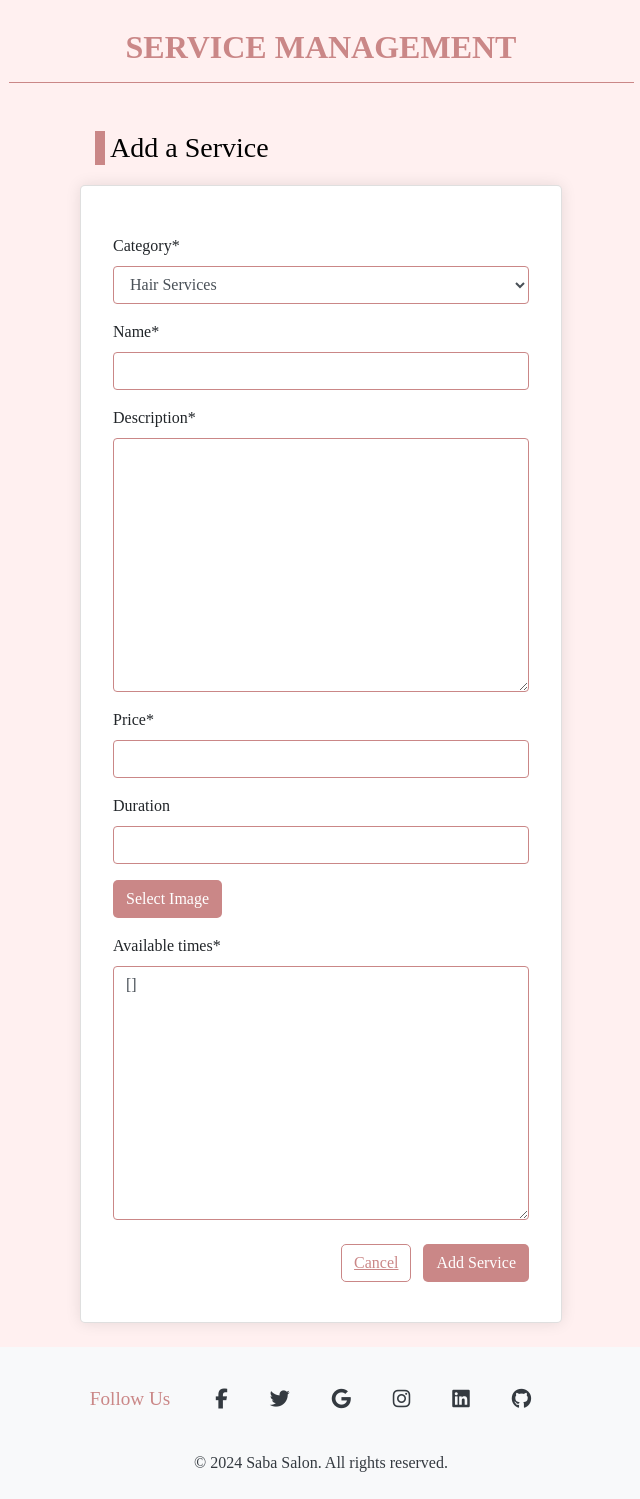
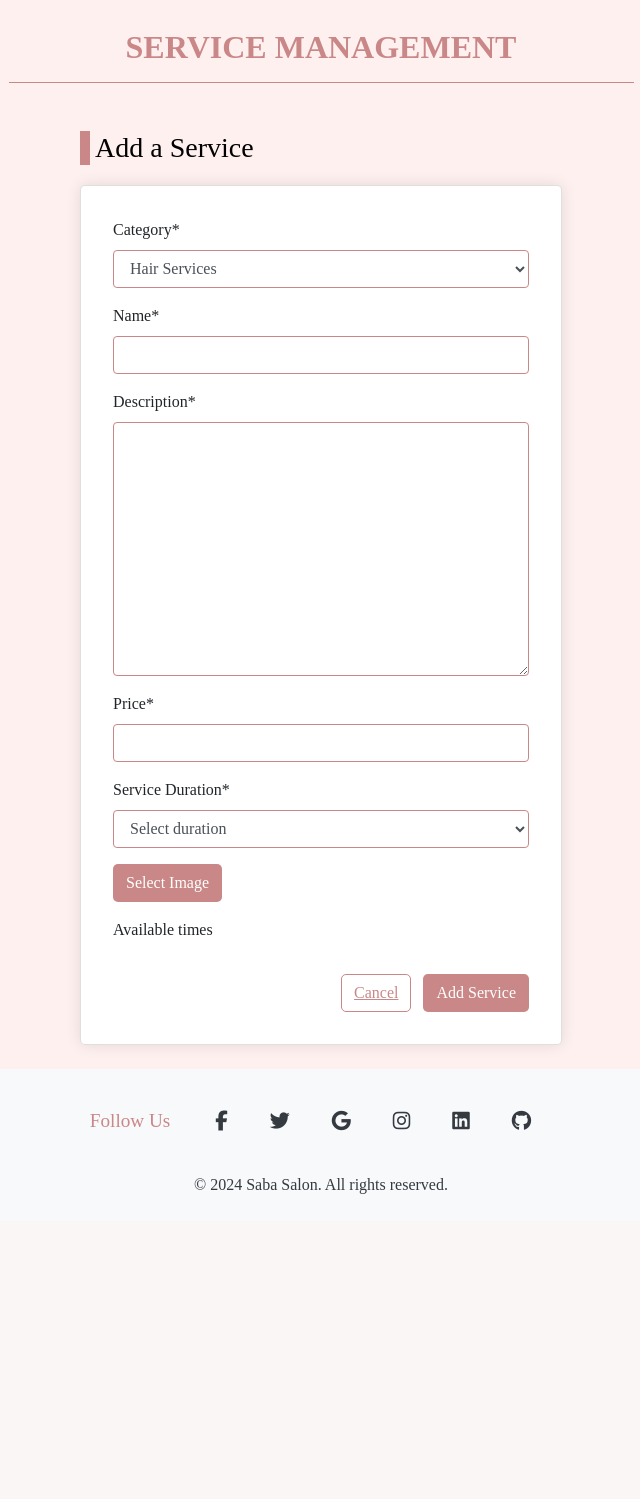
Before and after one commit to SABA-SALEH/saba_salon, a Django app: page /services/add/ in a window 1280 px wide. Shown: the part 128-1627 px from the top of the page, without its empty margins (319-959 px from the left). After the commit the page ends 1322 px from the top, so only its background shows below. Run offline with Django 3.2, Linux system fonts and the light colour scheme; the visitor is signed in with stand-in values (Sample User, id 1); data comes from the database, SQL or seed files in the repository; parts of the project's set-up code (start-up, migrations or seed data) failed here and were passed over; some libraries are stand-ins or nearby versions; some web fonts are replaced.

Commit message:
added form validation for add and edit service and update duration and available time in more dynamic way

```diff
--- a/saba_salon/settings.py
+++ b/saba_salon/settings.py
@@ -28,7 +28,7 @@ SECRET_KEY = os.environ.get('SECRET_KEY', 'w8s@5z0*=nw=v!@ycq%9wkbzfr%8z7+8x(%_g
 DEBUG = True
 
 
-ALLOWED_HOSTS = ['saba-salon-2875b1e9e4e8.herokuapp.com', '8000-sabasaleh-sabasalon-fm3b1vbv2b4.ws.codeinstitute-ide.net']
+ALLOWED_HOSTS = ['saba-salon-2875b1e9e4e8.herokuapp.com', '8000-sabasaleh-sabasalon-zjcw88yvw7h.ws.codeinstitute-ide.net']
 
 
 # Application definition
--- a/services/forms.py
+++ b/services/forms.py
@@ -1,9 +1,45 @@
 from django import forms
+from django.core.exceptions import ValidationError
+from datetime import datetime, timedelta
 from .models import Service, Category
 from .widgets import CustomClearableFileInput
 
+def generate_time_slots(start_time, end_time, duration):
+    """
+    Generate time slots between start_time and end_time with the specified duration.
+    """
+    slots = []
+    current_time = start_time
+    while current_time + duration <= end_time:
+        slots.append(current_time.strftime('%H:%M'))
+        current_time += duration
+    return slots
 
 class ServiceForm(forms.ModelForm):
+    DURATION_CHOICES = [
+        ('', 'Select duration'),
+        ('00:15:00', '15 minutes'),
+        ('00:30:00', '30 minutes'),
+        ('01:00:00', '1 hour'),
+        ('01:15:00', '1 hour 15 minutes'),
+        ('01:30:00', '1 hour 30 minutes'),
+        ('02:00:00', '2 hours'),
+        ('02:30:00', '2 hours 30 minutes'),
+    ]
+
+    duration = forms.ChoiceField(
+        choices=DURATION_CHOICES,
+        label="Service Duration",
+        required=True,
+        widget=forms.Select(attrs={'class': 'border-black'})
+    )
+
+    available_times = forms.MultipleChoiceField(
+        widget=forms.CheckboxSelectMultiple,
+        required=False,
+        choices=[]
+    )
+
     class Meta:
         model = Service
         fields = '__all__'
@@ -15,7 +51,74 @@ class ServiceForm(forms.ModelForm):
         super().__init__(*args, **kwargs)
         categories = Category.objects.all()
         friendly_names = [(c.id, c.get_friendly_name()) for c in categories]
+        self.fields['category'].choices = friendly_names
 
-        self.fields['category'].choices = friendly_names
+        # Set CSS class for each field
         for field_name, field in self.fields.items():
             field.widget.attrs['class'] = 'border-black'
+
+        self.fields['duration'].widget.attrs['placeholder'] = 'Select duration'
+        self.fields['available_times'].choices = []
+
+        # Define default start and end times
+        start_time = datetime.strptime('09:00', '%H:%M')
+        end_time = datetime.strptime('18:00', '%H:%M')
+
+        # Populate choices based on the instance
+        if self.instance.pk:
+            # Set the initial duration value correctly
+            if isinstance(self.instance.duration, timedelta):
+                hours, remainder = divmod(self.instance.duration.seconds, 3600)
+                minutes = remainder // 60
+                duration_str = f'{hours:02}:{minutes:02}:00'
+                self.fields['duration'].initial = duration_str
+
+            # Generate available times based on the existing service's duration
+            service_duration = self.instance.duration
+            time_slots = generate_time_slots(start_time, end_time, service_duration)
+            self.fields['available_times'].choices = [(time, time) for time in time_slots]
+
+            # Preselect the stored times
+            selected_times = self.instance.available_times or []
+            self.initial['available_times'] = selected_times if selected_times else []
+
+        # If the form is bound and submitted
+        if self.is_bound:
+            duration_str = self.data.get('duration', '')
+            if duration_str:
+                hours, minutes, _ = map(int, duration_str.split(':'))
+                service_duration = timedelta(hours=hours, minutes=minutes)
+                time_slots = generate_time_slots(start_time, end_time, service_duration)
+                self.fields['available_times'].choices = [(time, time) for time in time_slots]
+
+    def clean_name(self):
+        name = self.cleaned_data.get('name')
+        print(f"Validating name: {name}")
+        if not name:
+            raise ValidationError("Service name cannot be empty.")
+        if any(char.isdigit() for char in name):  # Check for numbers in name
+            raise ValidationError("Service name cannot contain numbers.")
+        return name
+
+    def clean_description(self):
+        description = self.cleaned_data.get('description')
+        print(f"Validating description: {description}")
+        if not description:
+            raise ValidationError("Description cannot be empty.")
+        if len(description) < 10:  # Minimum length requirement
+            raise ValidationError("Description must be at least 10 characters long.")
+        return description
+
+    def clean_price(self):
+        price = self.cleaned_data.get('price')
+        print(f"Validating price: {price}")
+        if price is None:
+            raise ValidationError("Price cannot be empty.")
+        try:
+            price = float(price)
+        except (ValueError, TypeError):
+            raise ValidationError("Price must be a valid number.")
+
+        if price < 0:  # Check for negative price
+            raise ValidationError("Price must be a positive number.")
+        return price
--- a/services/templates/services/add_service.html
+++ b/services/templates/services/add_service.html
@@ -2,13 +2,14 @@
 {% load static %}
 
 {% block extra_css %}
-<!-- Link to custom CSS for service management -->
 <link rel="stylesheet" href="{% static 'services/css/service_management.css' %}">
 {% endblock %}
 
 {% block content %}
+
 <!-- Spacer to separate the header from the content -->
 <div class="spacer"></div>
+
 
 <!-- Title and separator for the page -->
 <div class="col text-center">
@@ -16,18 +17,14 @@
     <hr class="w-50 mx-auto mb-5">
 </div>
 
-<!-- Container for the form to add a new service -->
+
 <div class="container">
     <div class="row justify-content-center">
         <div class="col-12 col-md-8 col-lg-6">
-            <!-- Heading for the add service section -->
-            <div class="col-12 col-md-8 col-lg-6">
-                <h3 class="section-heading">Add a Service</h3>
-            </div>
+            <h3 class="section-heading">Add a Service</h3>
 
-            <!-- Card containing the form to add a new service -->
             <div class="card mb-4">
-                <form method="POST" action="{% url 'services:add_service' %}" class="form mb-2" enctype="multipart/form-data">
+                <form method="POST" action="{% url 'services:add_service' %}" enctype="multipart/form-data">
                     {% csrf_token %}
 
                     <!-- Render form fields -->
@@ -39,6 +36,10 @@
                     {% endif %}
                     {% endfor %}
 
+                    <div id="id_available_times">
+                        <!-- Checkbox for available times will be dynamically populated here -->
+                    </div>
+
                     <!-- Buttons for cancelling or submitting the form -->
                     <div class="text-right mt-4">
                         <a class="btn btn-outline-black mr-2" href="{% url 'services:all_services' %}">Cancel</a>
@@ -49,10 +50,44 @@
         </div>
     </div>
 </div>
+
 {% endblock %}
+
 {% block postloadjs %}
-    {{ block.super }}
-    <!-- Include jQuery from CDN -->
-    <script src="https://code.jquery.com/jquery-3.6.0.min.js"></script>
-    <script src="{% static 'services/js/edit_services.js' %}"></script>
+{{ block.super }}
+<!-- Include jQuery from CDN -->
+<script src="https://code.jquery.com/jquery-3.6.0.min.js"></script>
+<script>
+    $(document).ready(function () {
+        // Event listener for changes in the duration dropdown
+        $('#id_duration').on('change', function () {
+            var duration = $(this).val();
+
+            // Make AJAX request to dynamically update available times
+            $.ajax({
+                url: '{% url "services:generate_time_slots" %}',
+                method: 'GET',
+                data: {
+                    'duration': duration
+                },
+                success: function (response) {
+                    var time_slots = response.time_slots;
+                    var checkboxes = '';
+
+                    // Rebuild the available_times checkboxes
+                    for (var i = 0; i < time_slots.length; i++) {
+                        checkboxes += '<div class="form-check">';
+                        checkboxes += '<input type="checkbox" class="form-check-input" id="id_available_times_' + i + '" name="available_times" value="' + time_slots[i] + '">';
+                        checkboxes += '<label class="form-check-label" for="id_available_times_' + i + '">' + time_slots[i] + '</label>';
+                        checkboxes += '</div>';
+                    }
+
+                    // Replace the available_times field with the new checkboxes
+                    $('#id_available_times').html(checkboxes);  // Clear existing checkboxes and add new ones
+                }
+            });
+        });
+    });
+</script>
+<script src="{% static 'services/js/edit_services.js' %}"></script>
 {% endblock %}
--- a/services/templates/services/service_detail.html
+++ b/services/templates/services/service_detail.html
@@ -76,7 +76,7 @@
                     <!-- Display service description, price, and duration -->
                     <p class="card-text text-muted">{{ service.description }}</p>
                     <p><strong>Price:</strong> ${{ service.price }}</p>
-                    <p><strong>Duration:</strong> {{ service.duration }} minutes</p>
+                    <p><strong>Duration:</strong> {{ service.duration }} </p>
 
                     <!-- Booking form with date and time selection, and an option to add another service -->
                     <form id="bookingForm" method="POST" action="{% url 'cart:add_to_cart' service.id %}">
--- a/services/urls.py
+++ b/services/urls.py
@@ -11,4 +11,5 @@ urlpatterns = [
     path('add/', views.add_service, name='add_service'),
     path('edit/<int:service_id>/', views.edit_service, name='edit_service'),
     path('delete/<int:service_id>/', views.delete_service, name='delete_service'),
+    path('generate_time_slots/', views.generate_time_slots, name='generate_time_slots'),
 ]
--- a/services/views.py
+++ b/services/views.py
@@ -10,6 +10,7 @@ from django.utils import timezone
 from .forms import ServiceForm
 from reviews.models import Review
 from django.db.models import Avg
+from datetime import timedelta, datetime
 
 
 def all_services(request):
@@ -194,6 +195,39 @@ def get_booked_times(request, service_id):
         return JsonResponse({'error': 'Invalid request'}, status=400)
 
 
+# Utility function to create time slots between start and end time
+def create_time_slots(start_time, end_time, duration):
+    """
+    Utility function to create time slots between start and end time.
+    """
+    slots = []
+    current_time = start_time
+    while current_time + duration <= end_time:
+        slots.append(current_time.strftime('%H:%M'))
+        current_time += duration
+    return slots
+
+
+# This function handles AJAX requests for dynamically generating time slots
+def generate_time_slots(request):
+    if request.method == 'GET' and 'duration' in request.GET:
+        duration_str = request.GET['duration']
+
+        # Adjust parsing for HH:MM:SS format
+        hours, minutes, seconds = map(int, duration_str.split(':'))
+        duration = timedelta(hours=hours, minutes=minutes, seconds=seconds)
+
+        start_time = datetime.strptime('09:00', '%H:%M')
+        end_time = datetime.strptime('18:00', '%H:%M')
+
+        # Use the utility function to generate time slots
+        time_slots = create_time_slots(start_time, end_time, duration)
+
+        return JsonResponse({'time_slots': time_slots})
+
+    return JsonResponse({'error': 'Invalid request'}, status=400)
+
+
 @login_required
 def add_service(request):
     """
@@ -202,6 +236,8 @@ def add_service(request):
     if not request.user.is_superuser:
         messages.error(request, 'Sorry, only salon owners can do that.')
         return redirect(reverse('services:all_services'))
+
+    available_times = []
 
     if request.method == 'POST':
         form = ServiceForm(request.POST, request.FILES)
@@ -213,9 +249,22 @@ def add_service(request):
             messages.error(request, 'Failed to add service. Please ensure the form is valid.')
     else:
         form = ServiceForm()
+
+    # Calculate available time slots if a duration is specified in the form
+    if request.method == 'POST' and form.is_valid():
+        duration = request.POST.get('duration', '01:00')  # Default duration
+        hours, minutes = map(int, duration.split(':'))
+        duration_timedelta = timedelta(hours=hours, minutes=minutes)
+
+        # Assume the start time is 09:00 and end time is 18:00
+        start_time = datetime.strptime('09:00', '%H:%M')
+        end_time = datetime.strptime('18:00', '%H:%M')
+        available_times = create_time_slots(start_time, end_time, duration_timedelta)
+
     template = 'services/add_service.html'
     context = {
         'form': form,
+        'available_times': available_times,
     }
 
     return render(request, template, context)
@@ -231,10 +280,11 @@ def edit_service(request, service_id):
         return redirect(reverse('home:index'))
 
     service = get_object_or_404(Service, pk=service_id)
+
     if request.method == 'POST':
         form = ServiceForm(request.POST, request.FILES, instance=service)
         if form.is_valid():
-            form.save()
+            service = form.save()
             messages.success(request, 'Successfully updated service!')
             return redirect(reverse('services:service_detail', args=[service.id]))
         else:
@@ -243,10 +293,29 @@ def edit_service(request, service_id):
         form = ServiceForm(instance=service)
         messages.info(request, f'You are editing {service.name}')
 
+    # Convert duration (timedelta) to string in HH:MM:SS format
+    if isinstance(service.duration, timedelta):
+        hours, remainder = divmod(service.duration.total_seconds(), 3600)
+        minutes = remainder // 60
+        service_duration_str = f"{int(hours):02}:{int(minutes):02}:00"
+    else:
+        service_duration_str = "01:00:00"
+
+    # Get the available time slots using `create_time_slots`
+    start_time = datetime.strptime('09:00', '%H:%M')
+    end_time = datetime.strptime('18:00', '%H:%M')
+    duration_timedelta = timedelta(hours=int(service_duration_str.split(":")[0]), minutes=int(service_duration_str.split(":")[1]))
+    available_times = create_time_slots(start_time, end_time, duration_timedelta)
+
+    selected_times = service.available_times or []
+
     template = 'services/edit_service.html'
     context = {
         'form': form,
         'service': service,
+        'service_duration': service_duration_str,
+        'available_times': available_times,
+        'selected_times': selected_times,
     }
 
     return render(request, template, context)
```
Also changed, not shown: services/templates/services/edit_service.html (+75 -19 lines), 2 other files.
